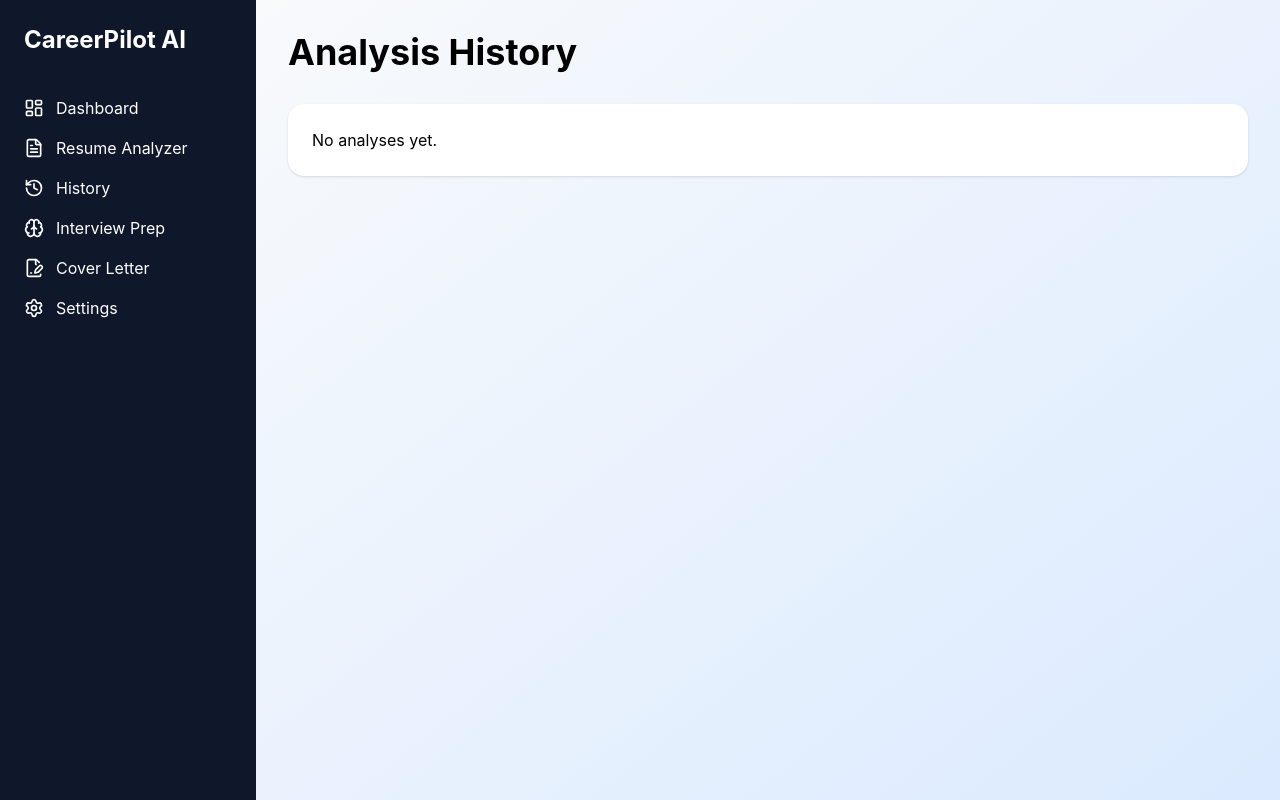
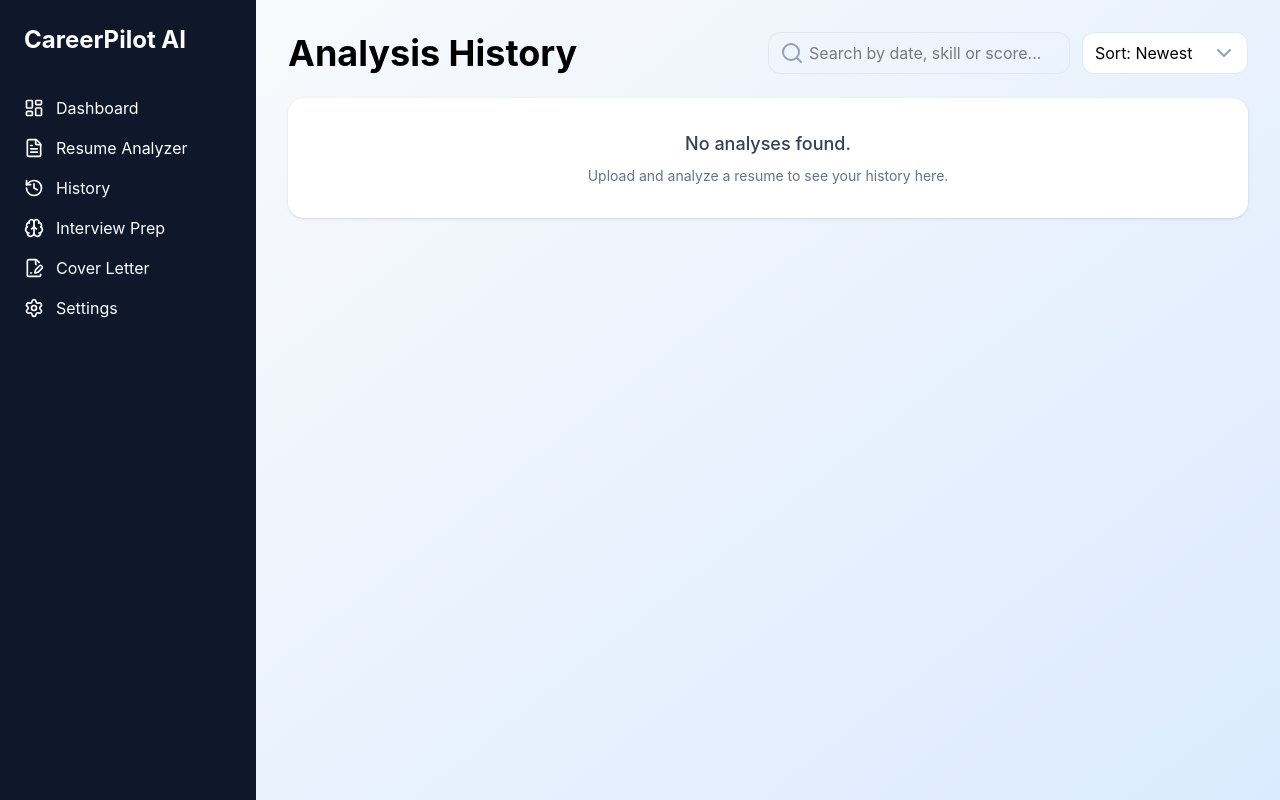
Before and after one commit to Arushi2505/AI-Resume-Analyzer, a React app in the folder frontend/: page /history in a window 1280 px wide. Built offline with nearby package versions, Linux system fonts and the light colour scheme; the HTML template or start-up script is replaced by a standard one.

Commit message:
Redesign History UI

```diff
--- a/frontend/src/pages/History.jsx
+++ b/frontend/src/pages/History.jsx
@@ -1,100 +1,139 @@
-import { useEffect, useState } from "react";
+import { useEffect, useMemo, useState } from "react";
+import { motion, AnimatePresence } from "framer-motion";
+import { Search, Trash2, ChevronDown } from "lucide-react";
 
 function History() {
-
-  const [history, setHistory] =
-    useState([]);
+  const [history, setHistory] = useState([]);
+  const [query, setQuery] = useState("");
+  const [sortBy, setSortBy] = useState("newest");
 
   useEffect(() => {
-
-    const saved =
-      JSON.parse(
-        localStorage.getItem(
-          "analyses"
-        )
-      ) || [];
-
+    const saved = JSON.parse(localStorage.getItem("analyses")) || [];
     setHistory(saved);
-
   }, []);
 
+  const saveHistory = (next) => {
+    localStorage.setItem("analyses", JSON.stringify(next));
+    setHistory(next);
+  };
+
+  const handleDelete = (index) => {
+    const ok = window.confirm("Delete this analysis? This action cannot be undone.");
+    if (!ok) return;
+    const next = [...history];
+    next.splice(index, 1);
+    saveHistory(next);
+  };
+
+  const filtered = useMemo(() => {
+    const q = query.trim().toLowerCase();
+    let list = history.slice(); // keep original order
+
+    if (q) {
+      list = list.filter((item) => {
+        const date = (item.date || "").toLowerCase();
+        const skills = ((item.matching_skills || []).join(" ") + " " + (item.missing_skills || []).join(" ")).toLowerCase();
+        return date.includes(q) || skills.includes(q) || String(item.ats_score).includes(q);
+      });
+    }
+
+    if (sortBy === "ats") {
+      list.sort((a, b) => (b.ats_score || 0) - (a.ats_score || 0));
+    }
+
+    // sortBy === 'newest' keep stored order (assumed newest-first)
+    return list;
+  }, [history, query, sortBy]);
+
+  const badgeColor = (score) => {
+    if (score >= 75) return "bg-emerald-100 text-emerald-800 border-emerald-200";
+    if (score >= 50) return "bg-amber-100 text-amber-800 border-amber-200";
+    return "bg-red-100 text-red-800 border-red-200";
+  };
+
   return (
-    <div className="
-      min-h-screen
-      bg-gradient-to-br
-      from-slate-50
-      to-blue-100
-      p-8
-    ">
+    <div className="min-h-screen bg-gradient-to-br from-slate-50 to-blue-100 p-6 sm:p-8">
+      <div className="max-w-6xl mx-auto">
+        <div className="flex flex-col sm:flex-row sm:items-center sm:justify-between gap-4 mb-6">
+          <h1 className="text-3xl md:text-4xl font-bold">Analysis History</h1>
 
-      <h1 className="
-        text-4xl
-        font-bold
-        mb-8
-      ">
-        Analysis History
-      </h1>
+          <div className="flex items-center gap-3 w-full sm:w-auto">
+            <div className="relative flex-1">
+              <Search className="absolute left-3 top-1/2 -translate-y-1/2 text-slate-400" />
+              <input
+                value={query}
+                onChange={(e) => setQuery(e.target.value)}
+                placeholder="Search by date, skill or score..."
+                className="pl-10 pr-3 py-2 rounded-xl border border-slate-200 w-full focus:outline-none focus:ring-2 focus:ring-blue-200"
+              />
+            </div>
 
-      <div className="
-        bg-white
-        rounded-2xl
-        shadow
-        p-6
-      ">
+            <div className="relative">
+              <select
+                value={sortBy}
+                onChange={(e) => setSortBy(e.target.value)}
+                className="appearance-none pl-3 pr-8 py-2 rounded-xl border border-slate-200 bg-white focus:outline-none"
+              >
+                <option value="newest">Sort: Newest</option>
+                <option value="ats">Sort: ATS Score</option>
+              </select>
+              <ChevronDown className="absolute right-3 top-1/2 -translate-y-1/2 text-slate-400" />
+            </div>
+          </div>
+        </div>
 
-        {history.length === 0 ? (
+        {filtered.length === 0 ? (
+          <div className="bg-white rounded-2xl p-8 shadow-sm text-center">
+            <p className="text-lg font-medium text-slate-700">No analyses found.</p>
+            <p className="text-sm text-slate-500 mt-2">Upload and analyze a resume to see your history here.</p>
+          </div>
+        ) : (
+          <div className="grid grid-cols-1 sm:grid-cols-2 lg:grid-cols-3 gap-6">
+            <AnimatePresence>
+              {filtered.map((item, idx) => (
+                <motion.div
+                  key={item.date + idx}
+                  initial={{ opacity: 0, y: 8 }}
+                  animate={{ opacity: 1, y: 0 }}
+                  exit={{ opacity: 0, y: -8 }}
+                  whileHover={{ scale: 1.01, boxShadow: "0 10px 30px rgba(2,6,23,0.08)" }}
+                  className="bg-white rounded-2xl p-5 shadow-sm border border-slate-100 flex flex-col justify-between"
+                >
+                  <div>
+                    <div className="flex items-start justify-between gap-4">
+                      <div>
+                        <p className="text-sm text-slate-500">Resume Analysis</p>
+                        <p className="mt-1 text-sm text-slate-400">{item.date}</p>
+                      </div>
 
-          <p>
-            No analyses yet.
-          </p>
+                      <div className={`px-3 py-1 rounded-full text-sm font-semibold border ${badgeColor(item.ats_score)}`}>
+                        {item.ats_score}%
+                      </div>
+                    </div>
 
-        ) : (
+                    <div className="mt-4 text-sm text-slate-600">
+                      <div className="flex flex-wrap gap-2">
+                        {(item.matching_skills || []).slice(0,6).map((s) => (
+                          <span key={s} className="text-xs px-2 py-1 rounded-full bg-emerald-50 text-emerald-800 border border-emerald-100">{s}</span>
+                        ))}
+                      </div>
+                    </div>
+                  </div>
 
-          history.map(
-            (item, index) => (
-
-              <div
-                key={index}
-                className="
-                  flex
-                  justify-between
-                  border-b
-                  py-4
-                "
-              >
-
-                <div>
-
-                  <p className="font-bold">
-                    ATS Score
-                  </p>
-
-                  <p className="
-                    text-gray-500
-                    text-sm
-                  ">
-                    {item.date}
-                  </p>
-
-                </div>
-
-                <div className="
-                  text-2xl
-                  font-bold
-                  text-green-600
-                ">
-                  {item.ats_score}%
-                </div>
-
-              </div>
-
-            )
-          )
-
+                  <div className="mt-4 flex items-center justify-between">
+                    <div className="text-xs text-slate-500">Semantic: <span className="font-medium text-slate-700">{item.semantic_score}%</span></div>
+                    <div className="flex items-center gap-2">
+                      <button onClick={() => handleDelete(history.indexOf(item))} className="text-sm text-red-600 hover:text-red-700 px-3 py-1 rounded-lg hover:bg-red-50">
+                        <Trash2 className="w-4 h-4" />
+                      </button>
+                    </div>
+                  </div>
+                </motion.div>
+              ))}
+            </AnimatePresence>
+          </div>
         )}
-
       </div>
-
     </div>
   );
 }
```
